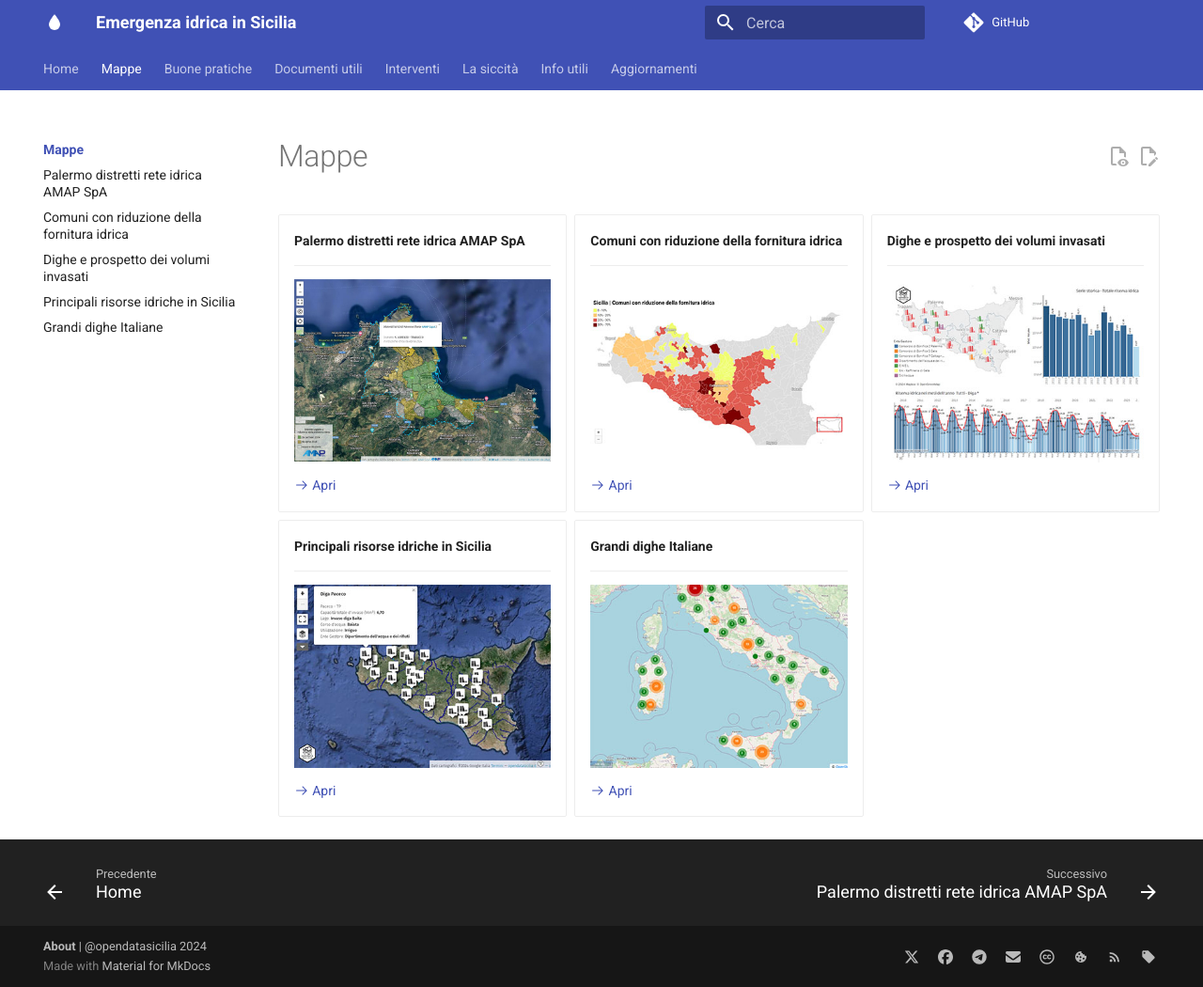
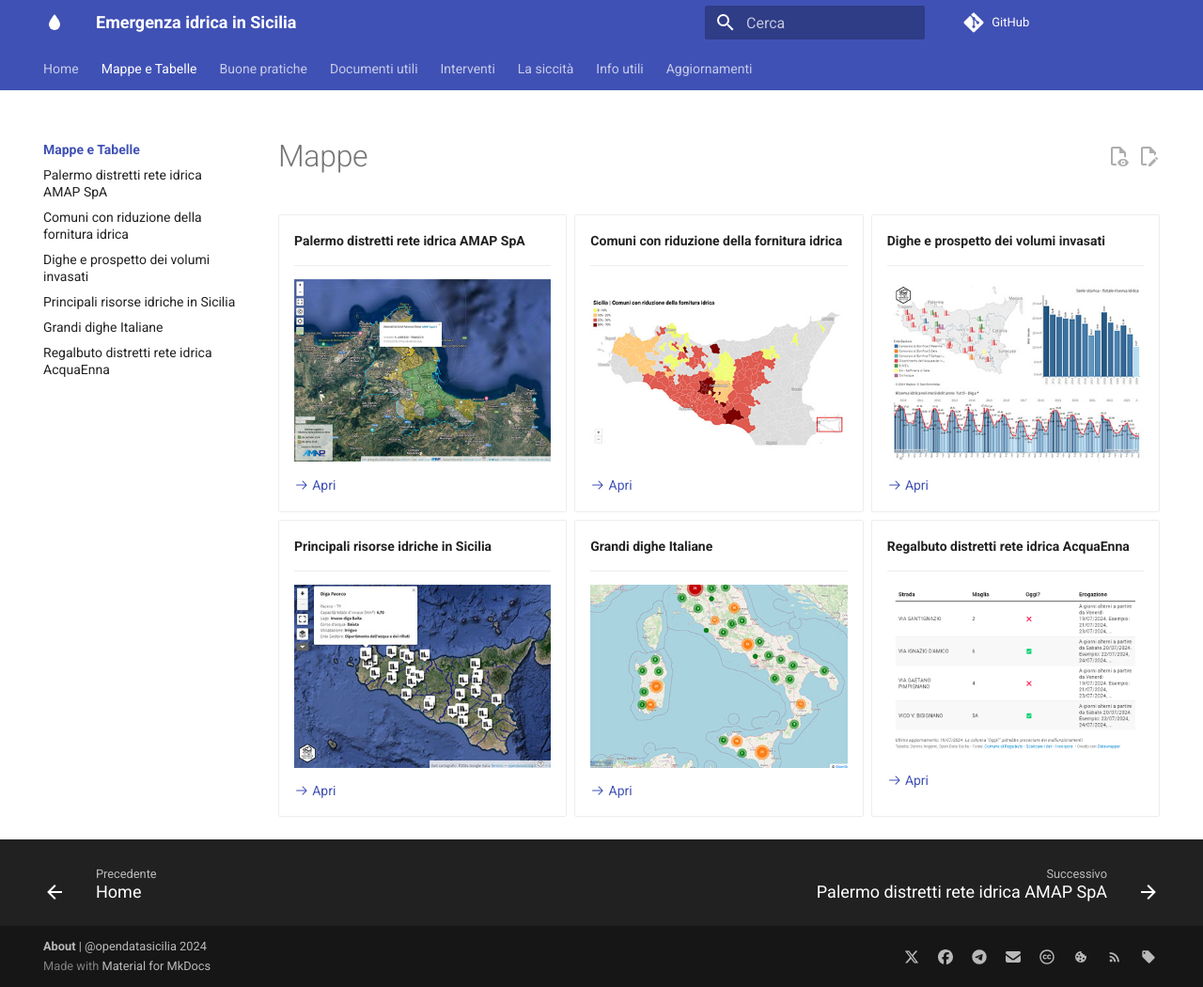
Before and after one commit to opendatasicilia/emergenza-idrica-sicilia, an MkDocs documentation site: the page built from docs/mappe/index.md, in a window 1280 px wide and 1050 px high. Shown: the whole window at 94% size. Built offline with MkDocs 1.6.1 and Material for MkDocs 9.7.7, drawn with Linux system fonts in a browser that asks for light colours; comment, search, counter and statistics services are not loaded.

Commit message:
added regalbuto table

```diff
--- a/docs/mappe/index.md
+++ b/docs/mappe/index.md
@@ -2,8 +2,8 @@
 hide:
 - toc
 # - navigation
-title: Mappe
-description: Mappe by @opendatasicilia
+title: Mappe e Tabelle
+description: Mappe e Tabelle by @opendatasicilia
 ---
 
 <style>
@@ -55,3 +55,11 @@ description: Mappe by @opendatasicilia
     [![](../img/dighe_ita.jpg "Grandi dighe Italiane")](grandi_dighe/index.md)
 
     [:octicons-arrow-right-24: Apri](grandi_dighe/index.md "Grandi dighe Italiane")
+
+-   __Regalbuto distretti rete idrica AcquaEnna__
+
+    ---
+
+    [![](../img/tabella-regalbuto-distretti.png "Regalbuto distretti rete idrica AcquaEnna")](../tabelle/distretti_regalbuto.md)
+
+    [:octicons-arrow-right-24: Apri](../tabelle/distretti_regalbuto.md "Regalbuto distretti rete idrica AcquaEnna")
--- a/mkdocs.yml
+++ b/mkdocs.yml
@@ -35,13 +35,14 @@ edit_uri: edit/main/docs/
 ## Page tree
 nav:
   - Home: index.md
-  - Mappe:
+  - Mappe e Tabelle:
      - mappe/index.md
      - Palermo distretti rete idrica AMAP SpA: mappe/distretti_pa/index.md
      - Comuni con riduzione della fornitura idrica: mappe/riduzione/index.md
      - Dighe e prospetto dei volumi invasati: mappe/volumi/index.md
      - Principali risorse idriche in Sicilia: mappe/risorse/index.md
      - Grandi dighe Italiane: mappe/grandi_dighe/index.md
+     - Regalbuto distretti rete idrica AcquaEnna: tabelle/distretti_regalbuto.md
   - Buone pratiche: buone-pratiche/index.md
   - Documenti utili: documenti-utili/index.md
   - Interventi: documenti-utili/interventi-prioritari.md
```
Also changed, not shown: docs/aggiornamenti/articoli/annuncio/regalbuto-2024-07-19.md (added, +25 -0 lines), docs/tabelle/distretti_regalbuto.md (added, +16 -0 lines), docs/img/tabella-pdf-regalbuto-maglie.png (added), docs/img/tabella-regalbuto-distretti.png (added).
